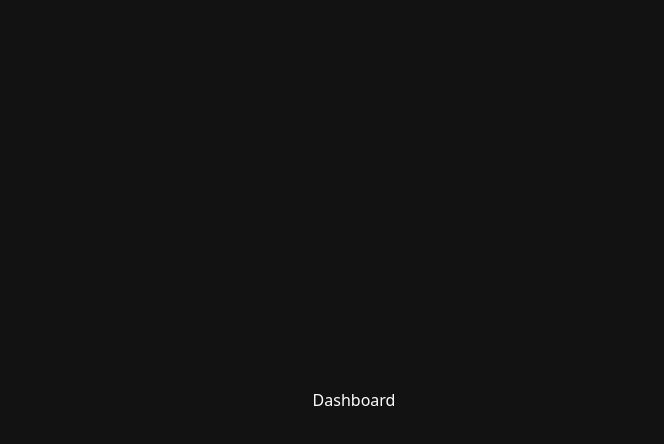
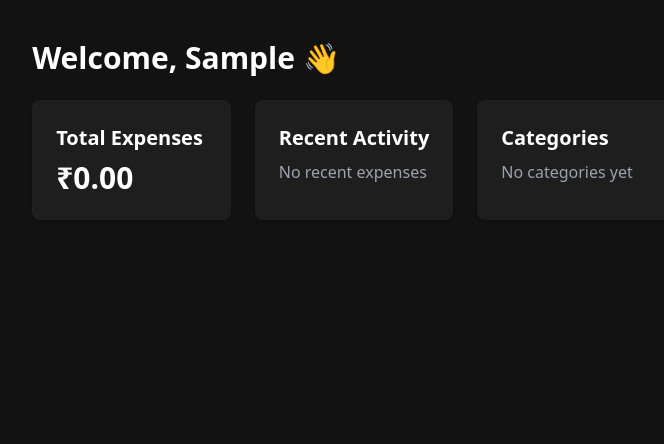
Before and after one commit to coder-nitin07/expense-tracker-app, a React (Vite) app in the folder frontend/: page /dashboard in a window 1280 px wide. Shown: the top 444 px of the page, without its empty margins (286-950 px from the left). Built offline with nearby package versions, Linux system fonts and the light colour scheme; sample sign-in values are in the browser's storage.

Commit message:
Correct Login API

```diff
--- a/frontend/src/pages/Auth/Login.jsx
+++ b/frontend/src/pages/Auth/Login.jsx
@@ -24,9 +24,11 @@ const Login = () => {
                 password
             });
 
-            loginUser(data);
+             console.log('Data from backend:', data);
+            loginUser({ token: data.token, user: data.user });
 
             toast.success('Login successfully');
+             console.log('Navigating to dashboard...');
             navigate('/dashboard');
         } catch (err) {
             toast.error(err.message);
--- a/frontend/src/pages/Dashboard.jsx
+++ b/frontend/src/pages/Dashboard.jsx
@@ -1,9 +1,41 @@
-import React from 'react'
+// src/pages/Dashboard.jsx
+import { useAuth } from '../context/AuthContext';
+import { useEffect } from 'react';
+import { useNavigate } from 'react-router-dom';
 
 const Dashboard = () => {
+  const { user } = useAuth();
+  const navigate = useNavigate();
+
+  // Protect route
+  useEffect(() => {
+    if (!user) {
+      navigate('/login');
+    }
+  }, [user, navigate]);
+
   return (
-    <div>Dashboard</div>
-  )
-}
+    <div className="min-h-screen bg-[#121212] text-white px-4 py-10">
+      <h1 className="text-3xl font-bold mb-6">
+        Welcome, {user?.name?.split(' ')[0] || 'User'} 👋
+      </h1>
 
-export default Dashboard
+      <div className="grid grid-cols-1 sm:grid-cols-2 lg:grid-cols-3 gap-6">
+        <div className="bg-[#1E1E1E] p-6 rounded-lg shadow">
+          <h2 className="text-xl font-semibold mb-2">Total Expenses</h2>
+          <p className="text-3xl font-bold">₹0.00</p>
+        </div>
+        <div className="bg-[#1E1E1E] p-6 rounded-lg shadow">
+          <h2 className="text-xl font-semibold mb-2">Recent Activity</h2>
+          <p className="text-gray-400">No recent expenses</p>
+        </div>
+        <div className="bg-[#1E1E1E] p-6 rounded-lg shadow">
+          <h2 className="text-xl font-semibold mb-2">Categories</h2>
+          <p className="text-gray-400">No categories yet</p>
+        </div>
+      </div>
+    </div>
+  );
+};
+
+export default Dashboard;
```
Also changed, not shown: 1 other file (tests, documents, lock files or other folders).
